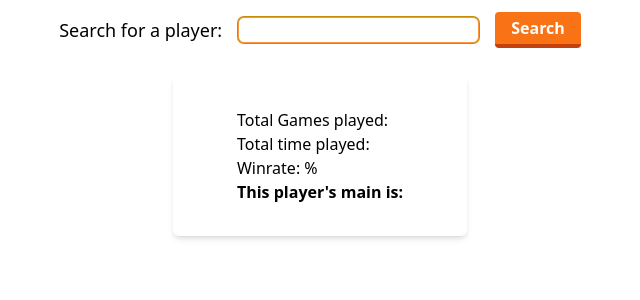
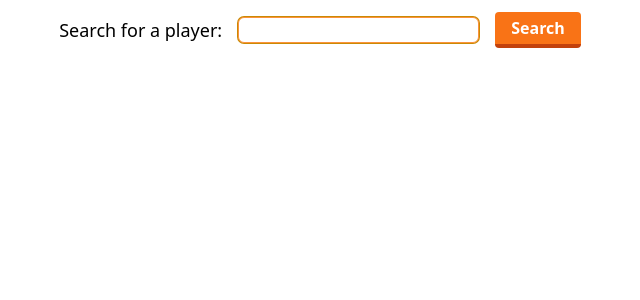
Before and after one commit to Alienatedlabor/overwatch-main-report, a React (Vite) app: page / in a window 1280 px wide. Shown: the top 300 px of the page, without its empty margins (320-960 px from the left). Built offline with nearby package versions, Linux system fonts and the light colour scheme.

Commit message:
add conditional rendering to search & playerinfo

```diff
--- a/src/App.tsx
+++ b/src/App.tsx
@@ -9,18 +9,20 @@ function App() {
   const [searched, setSearched] = useState('');
   const [playerList, setPlayerList] = useState<Player[]>([]);
   const [playerInfo, setPlayerInfo] = useState<PlayerInfo | null>(null);
+  const [showPlayerInfo, setShowPlayerInfo] = useState<boolean>(false);
 
   const handleSubmit = async (e: React.FormEvent) => {
     e.preventDefault();
     const playerList = await overFastService.getPlayers(searched);
     setPlayerList(playerList);
-
+    setShowPlayerInfo(false);
     console.log(playerList);
   };
 
   const getInfo = async (player_id: string) => {
     const playerInfo = await overFastService.getPlayerInfo(player_id);
     setPlayerInfo(playerInfo);
+    setShowPlayerInfo(true);
   };
 
   useEffect(() => console.log(playerInfo), [playerInfo]);
@@ -48,14 +50,19 @@ function App() {
         </div>
       </form>
       <ul>
-        {playerList.map((player) => (
-          <li key={player.name}>
-            <Button onClick={() => getInfo(player.id)} label={player.name} />
-          </li>
-        ))}
+        {searched &&
+          playerList.map((player) => (
+            <li key={player.name}>
+              <Button onClick={() => getInfo(player.id)} label={player.name} />
+            </li>
+          ))}
       </ul>
 
-      <DisplayPlayerInfo info={playerInfo || ''} />
+      {showPlayerInfo && searched ? (
+        <DisplayPlayerInfo info={playerInfo || ''} />
+      ) : (
+        <></>
+      )}
     </div>
   );
 }
```
